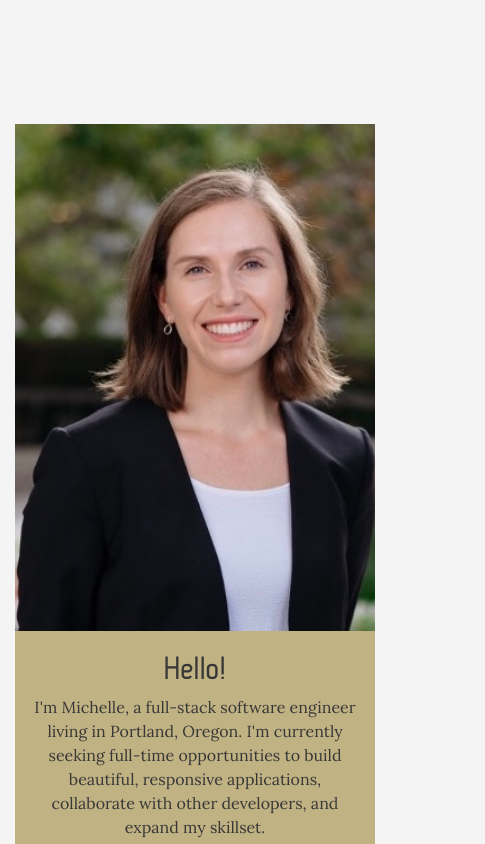
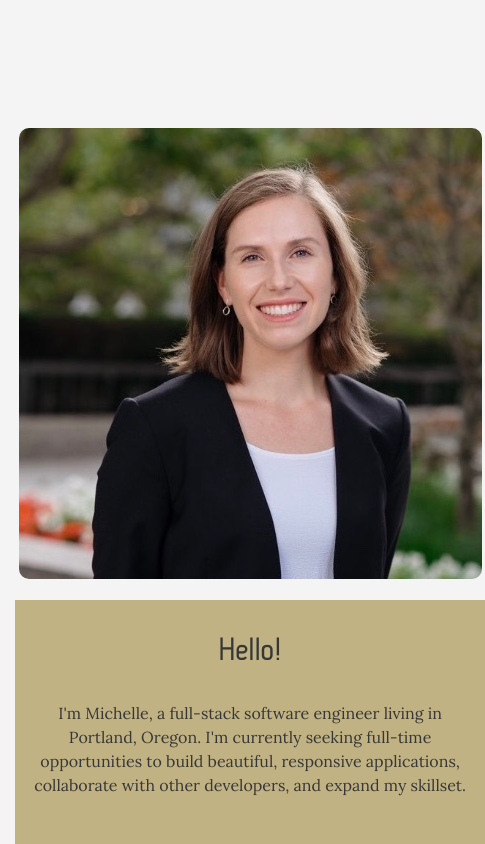
Before and after one commit to michelle-morin/personal-website, a website built with webpack: page src/index.html in a window 390 px wide. Shown: the part 440-1284 px from the top of the page, 485 px wide, since content can reach past the window. Built offline with nearby package versions, Linux system fonts and the light colour scheme.

Commit message:
adjust about-section flex styles

```diff
--- a/src/styles.css
+++ b/src/styles.css
@@ -83,12 +83,11 @@ footer {
 
 .about-section {
   display: flex;
-  justify-content: space-around;
   flex-wrap: wrap;
 }
 
 .about-box {
-  width: 48vw;
+  flex: 50%;
   height: 50vh;
 }
 
@@ -106,6 +105,7 @@ footer {
   display: flex;
   justify-content: center;
   align-items: center;
+  padding: 1%;
 }
 
 .top-left img {
@@ -327,26 +327,23 @@ img.camping, img.salon, img.parks, img.bakery, img.taproom, img.treasure {
     height: 65vh;
     margin-top: 4%;
   }
+  .about-section {
+    flex-direction: column;
+  }
+  .about-box {
+    flex: 100%;
+  }
   .top-left {
     height: 50vh;
-    width: 100vw;
-    background-image: url("assets/images/me.jpeg");
-    background-position: center;
-    background-size: cover;
-    background-repeat: no-repeat;
-    background-attachment: scroll;
+    margin-bottom: 5%;
   }
   .top-right {
     height: auto;
-  }
-  .top-left img {
-    display: none;
   }
   .top-right p {
     font-size: 1rem;
   }
   .bottom-left {
-    /* display: none; */
     height: auto;
   }
   .bottom-right {
@@ -356,16 +353,13 @@ img.camping, img.salon, img.parks, img.bakery, img.taproom, img.treasure {
 
 @media screen and (max-width: 750px) {
   .top-right {
-    width: 100vw;
     position: relative;
   }
   .bottom-right {
-    width: 100vw;
     background-color: #dcd0c0;
     position: relative;
   }
   .bottom-left {
-    width: 100vw;
     position: relative;
     background-color: #c0b283;
   }
@@ -392,7 +386,6 @@ img.camping, img.salon, img.parks, img.bakery, img.taproom, img.treasure {
   }
   .top-left {
     height: 60vh;
-    width: 100vw;
   }
   #projects h2 {
     font-size: 2rem;
@@ -405,14 +398,12 @@ img.camping, img.salon, img.parks, img.bakery, img.taproom, img.treasure {
   }
   .top-left {
     height: 60vh;
-    width: 100vw;
   }
 }
 
 @media screen and (max-width: 375px) {
   #splash {
     height: 65vh;
-    width: 100vw;
   }
   .top-left {
     height: 50vh;
```
